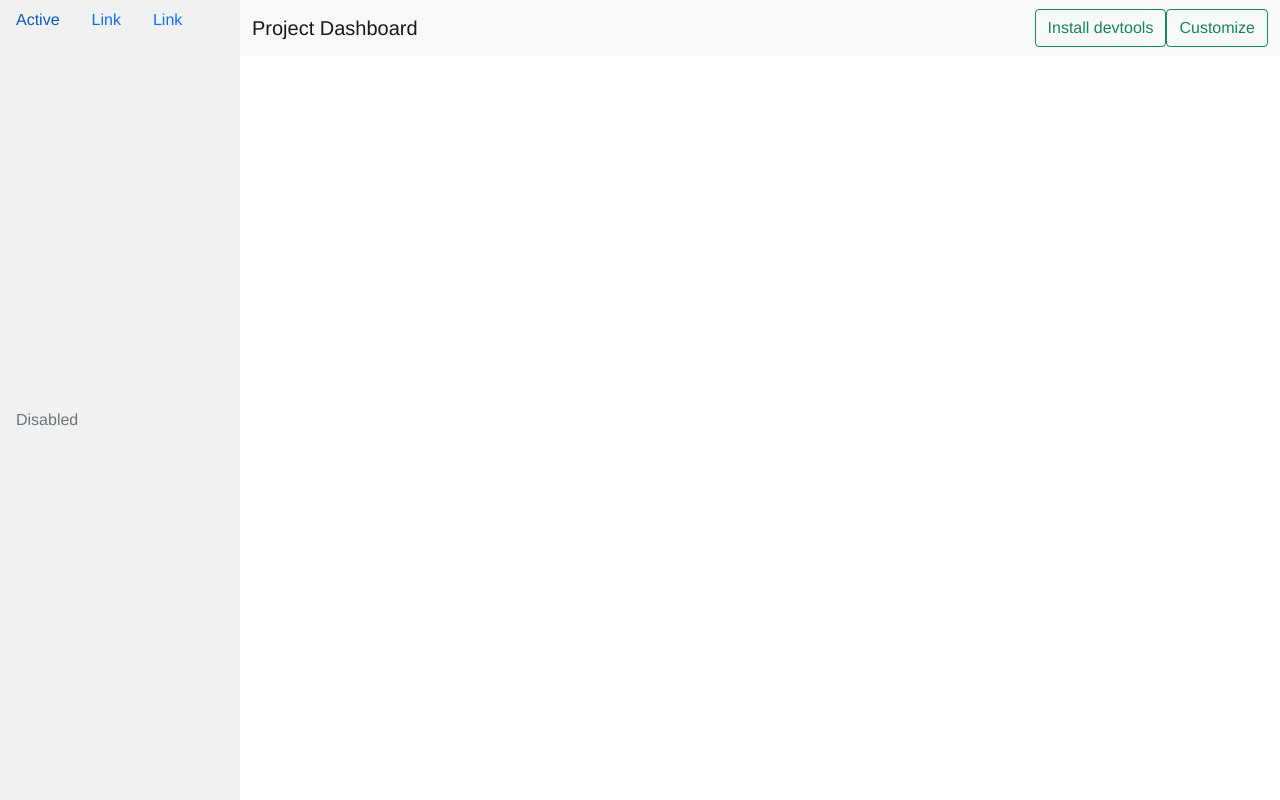
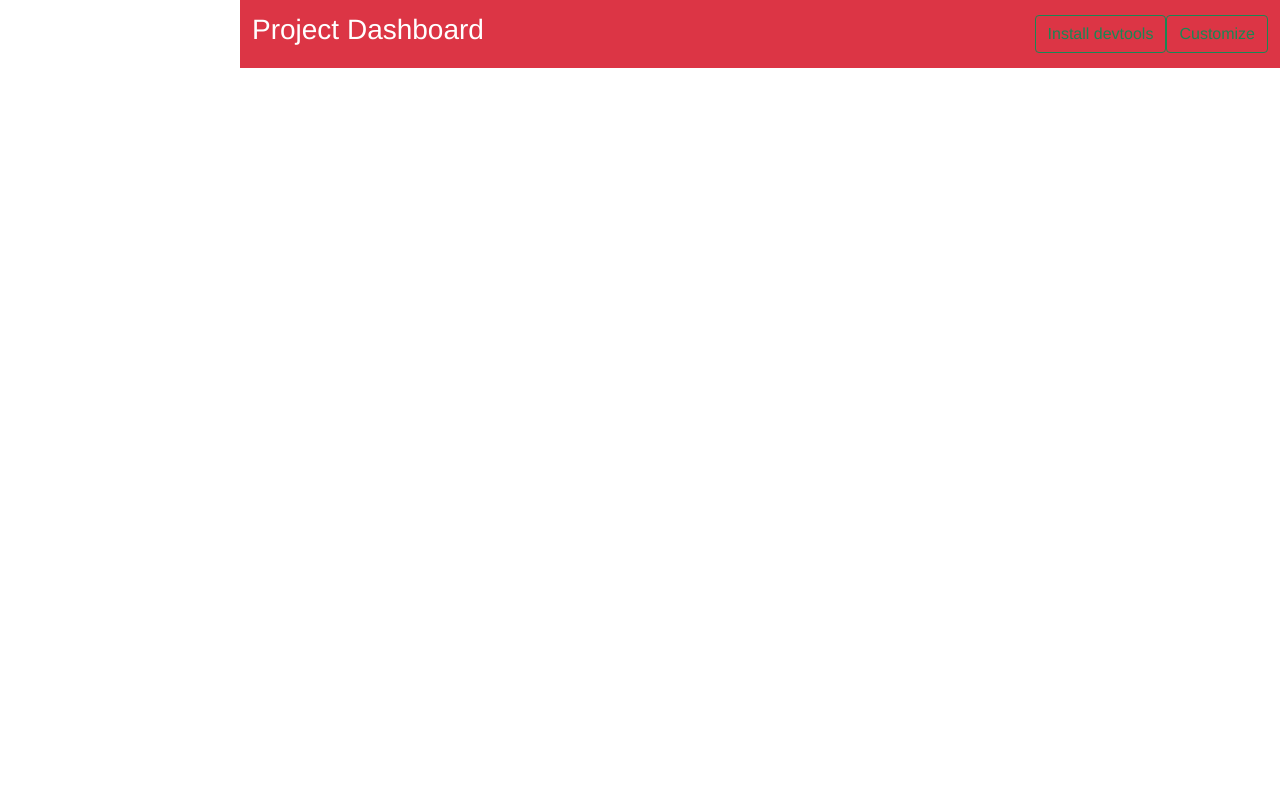
Before and after one commit to ryanngarciaa/mayajs-gui, a Vue app: page /dashboard in a window 1280 px wide. Built offline with nearby package versions, Linux system fonts and the light colour scheme.

Commit message:
Adjust font and nav color

```diff
--- a/src/views/ProjectDashboard.vue
+++ b/src/views/ProjectDashboard.vue
@@ -1,20 +1,8 @@
 <template>
   <div>
-    <ProjectLayout />
-    <nav class="navbar navbar-expand-lg navbar-light bg-light">
+    <nav class="navbar navbar-expand-lg">
       <div class="container-fluid">
-        <a class="navbar-brand" href="#">Project Dashboard</a>
-        <button
-          class="navbar-toggler"
-          type="button"
-          data-bs-toggle="collapse"
-          data-bs-target="#navbarSupportedContent"
-          aria-controls="navbarSupportedContent"
-          aria-expanded="false"
-          aria-label="Toggle navigation"
-        >
-          <span class="navbar-toggler-icon"></span>
-        </button>
+        <a class="navbar-brand"><h3>Project Dashboard</h3></a>
         <div class="collapse navbar-collapse" id="navbarSupportedContent">
           <ul class="navbar-nav me-auto mb-2 mb-lg-0"></ul>
           <form class="d-flex">
@@ -32,9 +20,7 @@
 </template>
 
 <script>
-import ProjectLayout from "../layouts/ProjectLayout";
 export default {
-  components: { ProjectLayout },
   name: "ProjectDashboard",
 };
 </script>
@@ -42,5 +28,9 @@ export default {
 <style>
 .navbar {
   margin-left: 15rem;
+  background-color: #dc3545;
+}
+.navbar-brand {
+  color: white;
 }
 </style>
```
